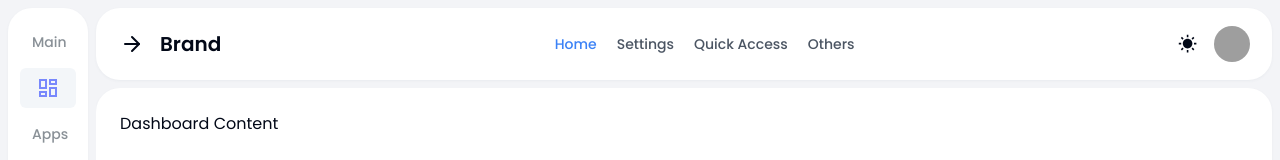
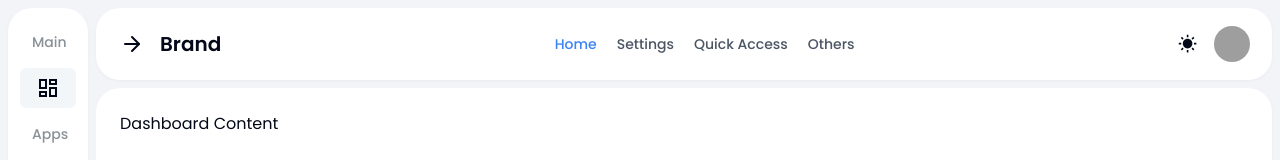
Before and after one commit to Badhon303/island-admin, a Next.js app: page /dashboard in a window 1280 px wide. Both pictures are taken after a click on the button 308 px from the left and 44 px from the top of the page. Shown: the top 160 px of the page. Built offline with nearby package versions, Linux system fonts and the light colour scheme; grey boxes are pictures that could not be loaded.

Commit message:
basic layout done

```diff
--- a/components/sidebar/sidebar.jsx
+++ b/components/sidebar/sidebar.jsx
@@ -45,7 +45,7 @@ const Sidebar = ({ isSidebarOpen }) => {
                               <li
                                 className={`py-2 ${
                                   menuItem.active &&
-                                  "text-[#7888fc] bg-[#f3f6f9] dark:bg-gray-800 font-semibold"
+                                  "bg-[#f3f6f9] dark:bg-gray-800 font-semibold"
                                 } text-sm flex items-center gap-x-4 cursor-pointer hover:bg-[#f3f6f9] dark:hover:bg-gray-800 dark:text-white rounded-md duration-300 ${
                                   isSidebarOpen && "hover:ps-2"
                                 }`}
@@ -70,7 +70,7 @@ const Sidebar = ({ isSidebarOpen }) => {
                               <li
                                 className={`py-2 text-sm ${
                                   menuItem.active &&
-                                  "text-[#7888fc] bg-[#f3f6f9] dark:bg-gray-800 font-semibold"
+                                  "bg-[#f3f6f9] dark:bg-gray-800 font-semibold"
                                 } flex items-center gap-x-4 cursor-pointer hover:bg-[#f3f6f9] dark:hover:bg-gray-800 dark:text-white rounded-md duration-300 ${
                                   isSidebarOpen && "hover:ps-2"
                                 }`}
@@ -90,10 +90,11 @@ const Sidebar = ({ isSidebarOpen }) => {
                           )
                         ) : (
                           <TooltipTrigger className="w-full">
+                            {menuItem.submenu ? (
                               <li
                                 className={`py-2 text-sm ${
                                   menuItem.active
-                                  ? "text-[#7888fc] bg-[#f3f6f9] dark:bg-gray-800 font-semibold"
+                                    ? "bg-[#f3f6f9] dark:bg-gray-800 font-semibold"
                                     : "text-[#5b5b5b]"
                                 } flex items-center gap-x-4 cursor-pointer hover:bg-[#f3f6f9] dark:hover:bg-gray-800 dark:text-white rounded-md duration-300 ${
                                   isSidebarOpen && "hover:ps-2"
@@ -103,6 +104,23 @@ const Sidebar = ({ isSidebarOpen }) => {
                                   {menuItem.icon}
                                 </span>
                               </li>
+                            ) : (
+                              <Link href={menuItem.href}>
+                                <li
+                                  className={`py-2 text-sm ${
+                                    menuItem.active
+                                      ? "bg-[#f3f6f9] dark:bg-gray-800 font-semibold"
+                                      : "text-[#5b5b5b]"
+                                  } flex items-center gap-x-4 cursor-pointer hover:bg-[#f3f6f9] dark:hover:bg-gray-800 dark:text-white rounded-md duration-300 ${
+                                    isSidebarOpen && "hover:ps-2"
+                                  }`}
+                                >
+                                  <span className="ps-4 text-2xl float-left">
+                                    {menuItem.icon}
+                                  </span>
+                                </li>
+                              </Link>
+                            )}
                           </TooltipTrigger>
                         )}
                       </div>
@@ -118,7 +136,7 @@ const Sidebar = ({ isSidebarOpen }) => {
                                   <li
                                     className={`py-2 text-sm ${
                                       subMenuItem.active &&
-                                      "text-[#7888fc] bg-[#f3f6f9] dark:bg-gray-800 font-semibold"
+                                      "bg-[#f3f6f9] dark:bg-gray-800 font-semibold"
                                     } flex items-center gap-x-4 cursor-pointer hover:bg-[#f3f6f9] dark:hover:bg-gray-800 dark:text-white rounded-md duration-300 ${
                                       isSidebarOpen && "hover:ps-2"
                                     }`}
@@ -140,17 +158,23 @@ const Sidebar = ({ isSidebarOpen }) => {
                         side="right"
                       >
                         {!menuItem.submenu ? (
+                          <Link href={menuItem.href}>
                             <p className="cursor-pointer">{menuItem.title}</p>
+                          </Link>
                         ) : (
                           <ul>
                             {menuItem.submenuItems.map((subMenuItem, index) => (
                               <div key={index}>
+                                <Link href={subMenuItem.href}>
                                   <li
-                                  onClick={() => setIsDropdownOpen(false)}
-                                  className={`py-2 flex items-center gap-x-4 cursor-pointer`}
+                                    className={`py-1 px-3 ${
+                                      subMenuItem.active &&
+                                      "bg-[#f3f6f9] dark:bg-gray-800 font-semibold"
+                                    } flex items-center my-1 cursor-pointer hover:bg-[#f3f6f9] dark:hover:bg-gray-800 dark:text-white rounded-md`}
                                   >
                                     <span>{subMenuItem.title}</span>
                                   </li>
+                                </Link>
                               </div>
                             ))}
                           </ul>
```
Lines whose indentation alone changed are shown as unchanged.
